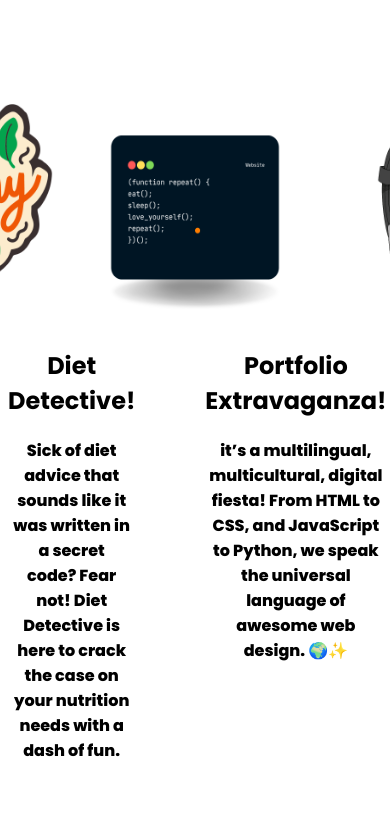
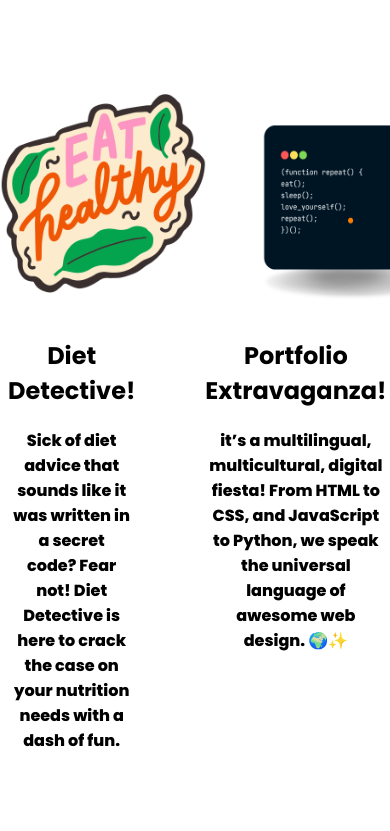
Before and after one commit to RobinSuthar/Responsive-Website, a plain HTML site: page index.html in a window 390 px wide. Shown: the part 1118-1949 px from the top of the page. Drawn offline with Linux system fonts and the light colour scheme.

Commit message:
Update styles.css

```diff
--- a/styles.css
+++ b/styles.css
@@ -305,6 +305,12 @@ cursor: pointer;
         gap: 100px;
     }
 
+    .prjbox{
+        width: 400px;
+        margin : 0px 0px 0px 140px;
+    }
+
+
     .divtxt{
         width: 80px;
         margin-left: 0;
```
